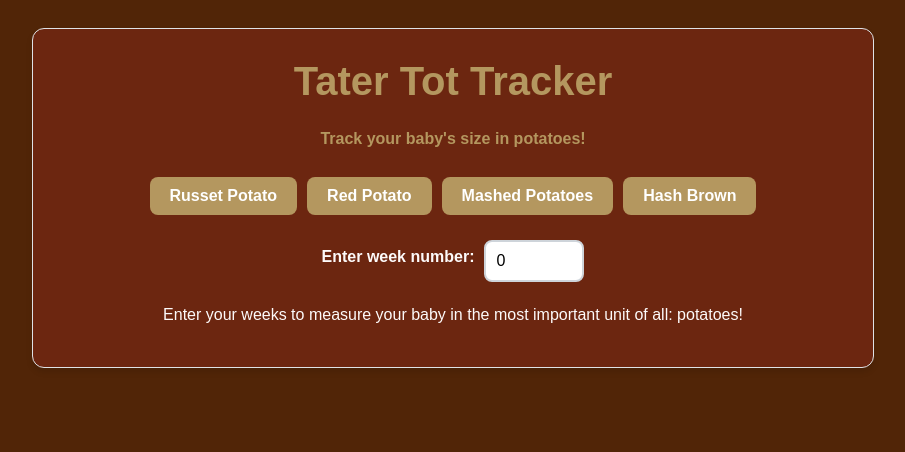
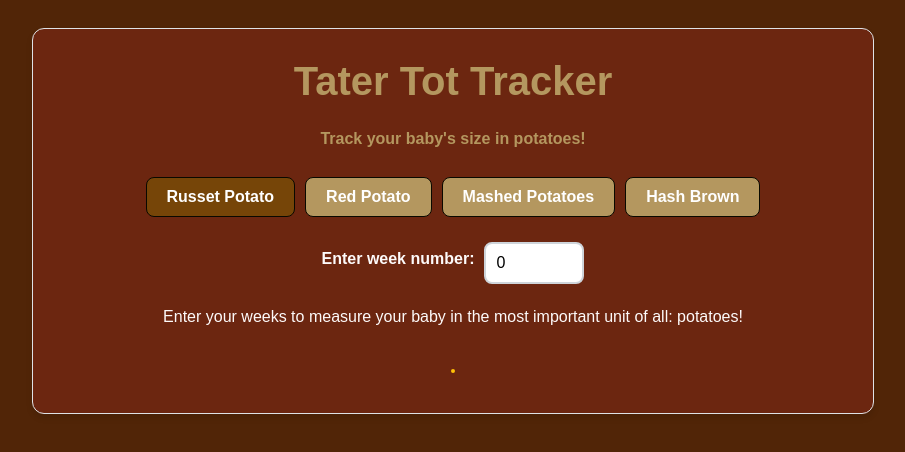
Before and after one commit to edjineer/TaterTotTracker, a React (Create React App) app in the folder tater-tot-tracker/: page / in a window 1280 px wide. Shown: the top 452 px of the page, without its empty margins (187-1092 px from the left). Built offline with nearby package versions, Linux system fonts and the light colour scheme.

Commit message:
Cleaner UI

```diff
--- a/tater-tot-tracker/src/App.tsx
+++ b/tater-tot-tracker/src/App.tsx
@@ -10,7 +10,7 @@ interface FetusSize {
 
 const App: React.FC = () => {
   const [week, setWeek] = useState<number>(0); // Initialize to null
-  const [selectedPotatoUnit, setSelectedPotatoUnit] = useState<string>(''); // Track selected potato unit, hard coded for now
+  const [selectedPotatoUnit, setSelectedPotatoUnit] = useState<string>('Russet Potato'); // Track selected potato unit, hard coded for now
   const [size, setSize] = useState<FetusSize>({
     weeks: 0,
     sizeInPotatoes: '',
@@ -76,6 +76,7 @@ const App: React.FC = () => {
           <button
             key={potato.displayName}
             onClick={() => handlePotatoUnitChange(potato.displayName)}
+            className={selectedPotatoUnit === potato.displayName ? 'selected-button' : 'unselected-button'}
           >
             {potato.displayName}
           </button>
@@ -104,7 +105,7 @@ const App: React.FC = () => {
           </p>
         ) : (
           <p>
-            At {size.weeks} weeks, your baby is about {size.sizeInPotatoes}.
+            At <strong>{size.weeks} weeks</strong>, your baby is about <strong>{size.sizeInPotatoes}</strong>.
           </p>
         )}
       </div>
--- a/tater-tot-tracker/src/index.css
+++ b/tater-tot-tracker/src/index.css
@@ -37,14 +37,14 @@ button {
   font-weight: bold;
   color: #fff;
   background-color: #b4975f; /* Blue button color */
-  border: none;
+  border: solid 1px #090900;
   border-radius: 8px;
   cursor: pointer;
   transition: background-color 0.3s ease, transform 0.2s ease;
 }
 
 button:hover {
-  background-color: #b4985f8a; /* Darker blue on hover */
+  background-color: #b4985f8a;
   transform: scale(1.05); /* Slight zoom effect */
 }
 
@@ -52,7 +52,7 @@ button:active {
   transform: scale(0.95); /* Shrink slightly on click */
 }
 
-button.selected {
+button.focus {
   background-color: #28a745; /* Green for selected button */
 }
 
@@ -109,10 +109,16 @@ label {
 div {
   margin-bottom: 20px;
 }
+
+.selected-button {
+  background-color: #764508; /* Green */
+  color: white;
+}
+
 button.potato-button {
   background-color: #ffc107; /* Yellow for potato theme */
   color: #212529;
-  border: 2px solid #ffc107;
+  border: 2px solid #040300;
   border-radius: 50px; /* Round buttons */
   padding: 8px 16px;
   margin: 5px;
@@ -121,13 +127,8 @@ button.potato-button {
 }
 
 button.potato-button:hover {
-  background-color: #e0a800;
+  background-color: #764508;
   border-color: #e0a800;
-}
-
-button.potato-button.selected {
-  background-color: #28a745; /* Green for selected potato button */
-  color: #fff;
 }
 
 p.message {
@@ -167,10 +168,6 @@ code {
 
   justify-content: center;
   align-items: center;
-
-  /* width: 400px; */
-  /* height: 200px; */
-  /* background-color: #3498db; */
 }
 
 .potato-image {
@@ -180,3 +177,8 @@ code {
   border-radius: 8px;
   margin-top: 20px;
 }
+
+strong
+{
+  color: #b4975f;
+}
```
Also changed, not shown: 1 other file (tests, documents, lock files or other folders).
